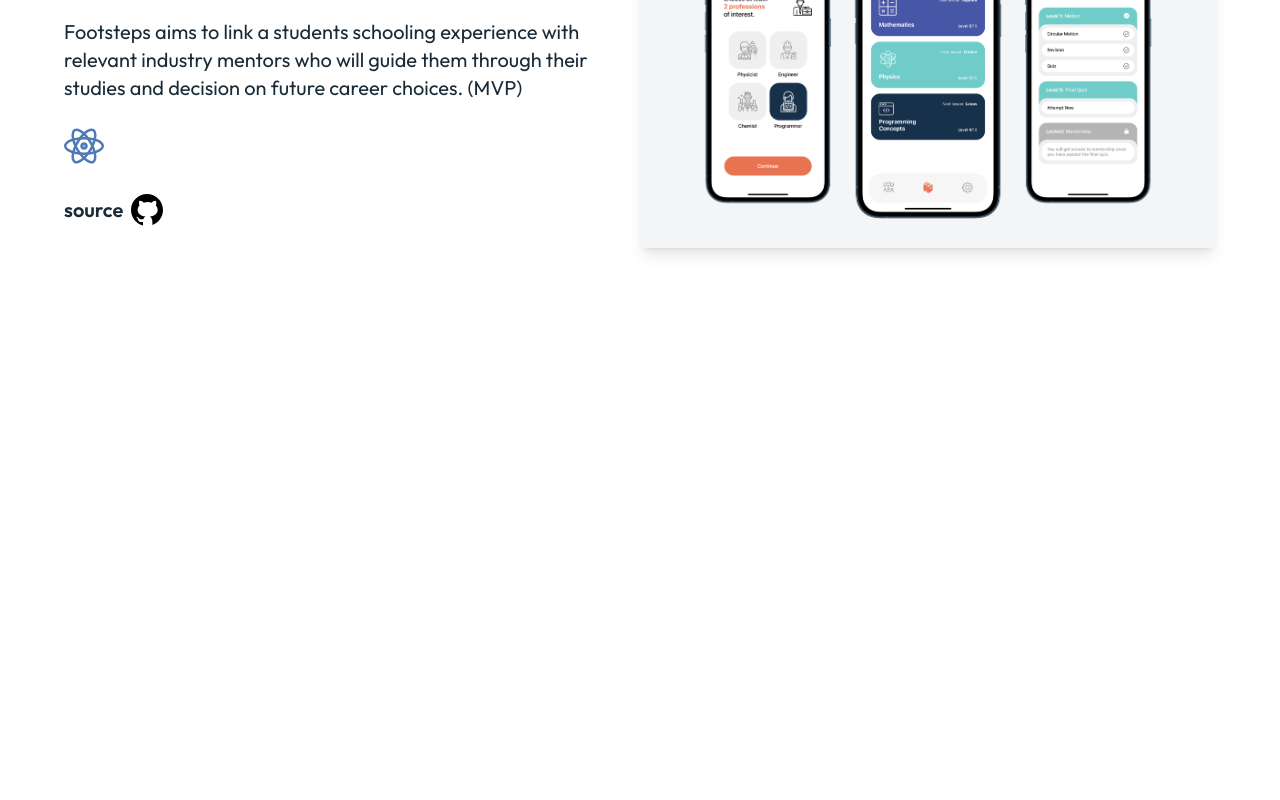
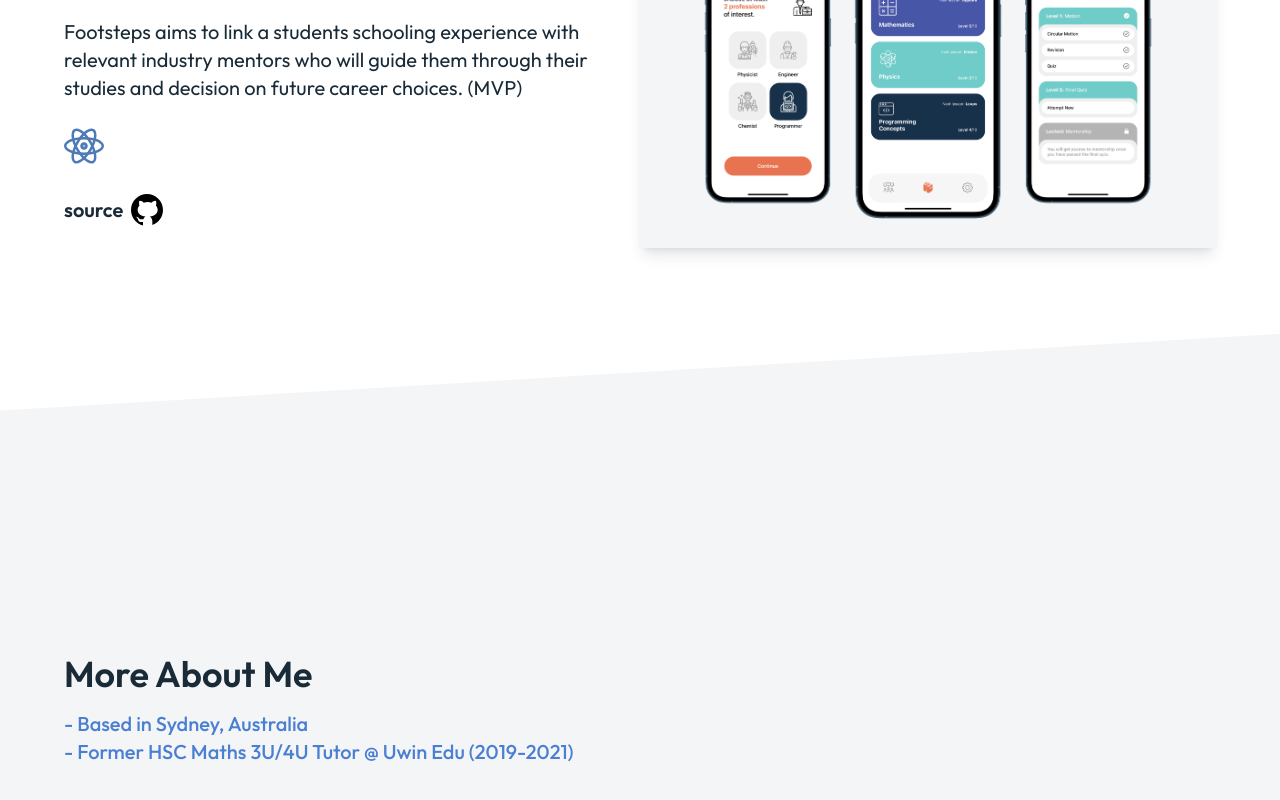
Before and after one commit to zijizhu/website, a Next.js app: page / in a window 1280 px wide. Shown: the part 1998-2798 px from the top of the page. Before the commit the page ends 2332 px from the top, so only its background shows below. Built offline with nearby package versions, Linux system fonts and the light colour scheme.

Commit message:
AboutView wip

```diff
--- a/src/components/ViewLayout.tsx
+++ b/src/components/ViewLayout.tsx
@@ -7,7 +7,8 @@ import { useOnScreen } from '../hooks';
 
 interface ViewLayoutProps {
   view: ViewName;
-  polygon?: boolean;
+  topSkew?: boolean;
+  botSkew?: boolean;
   children: ReactNode;
   className?: string;
   observerThreshold?: number;
@@ -15,7 +16,8 @@ interface ViewLayoutProps {
 
 function ViewLayout({
   view,
-  polygon,
+  topSkew,
+  botSkew,
   className,
   children,
   observerThreshold
@@ -34,7 +36,8 @@ function ViewLayout({
       id={`${view}view`}
       className={clsx([
         'p-8 flex flex-col items-center justify-center',
-        { 'bg-baseBg view-polygon': polygon },
+        { 'bg-baseBg view-top-skew': topSkew },
+        { 'bg-baseBg view-bot-skew': botSkew },
         className
       ])}
     >
--- a/src/pages/index.tsx
+++ b/src/pages/index.tsx
@@ -2,6 +2,7 @@ import Head from 'next/head';
 import type { NextPage } from 'next';
 
 import HomeView from '../views/HomeView';
+import AboutView from '../views/AboutView';
 import Navbar from '../components/Navbar';
 import ProjectsView from '../views/ProjectsView';
 import ViewLayout from '../components/ViewLayout';
@@ -18,13 +19,17 @@ const Home: NextPage = () => {
 
       <Navbar />
 
-      <ViewLayout polygon view="home" className="h-192">
+      <ViewLayout botSkew view="home" className="h-192">
         <HomeView />
       </ViewLayout>
 
       <ViewLayout view="projects" observerThreshold={0.25}>
         <ProjectsView />
       </ViewLayout>
+
+      <ViewLayout topSkew view="about" className="h-192">
+        <AboutView />
+      </ViewLayout>
     </>
   );
 };
--- a/src/styles/globals.css
+++ b/src/styles/globals.css
@@ -12,8 +12,12 @@
   color: transparent;
 }
 
-.view-polygon {
+.view-bot-skew {
   clip-path: polygon(0 0, 100% 0, 100% 90%, 0 100%);
+}
+
+.view-top-skew {
+  clip-path: polygon(0 10%, 100% 0%, 100% 100%, 0% 100%);
 }
 
 .navfade-enter {
--- /dev/null
+++ b/src/views/AboutView.tsx
@@ -0,0 +1,13 @@
+function AboutView() {
+  return (
+    <>
+      <h1 className="text-4xl font-semibold">More About Me</h1>
+      <h2 className="my-4 text-xl font-medium text-primary">
+        - Based in Sydney, Australia
+        <br />- Former HSC Maths 3U/4U Tutor @ Uwin Edu (2019-2021)
+      </h2>
+    </>
+  );
+}
+
+export default AboutView;
--- a/src/views/ProjectsView.tsx
+++ b/src/views/ProjectsView.tsx
@@ -4,12 +4,12 @@ import ProjectCard from '../components/ProjectCard';
 function ProjectsView() {
   return (
     <>
-      <h2 className="text-4xl font-semibold animate-fade-in-200ms">
+      <h1 className="text-4xl font-semibold animate-fade-in-200ms">
         Projects 💻
+      </h1>
+      <h2 className="my-4 text-2xl font-medium text-primary animate-fade-in-200ms">
+        Some things I&apos;ve built.
       </h2>
-      <h3 className="my-4 text-2xl font-medium text-primary animate-fade-in-200ms">
-        Some things I&apos;ve built.
-      </h3>
       {projects.map((info, idx) => (
         <ProjectCard
           key={idx}
```
